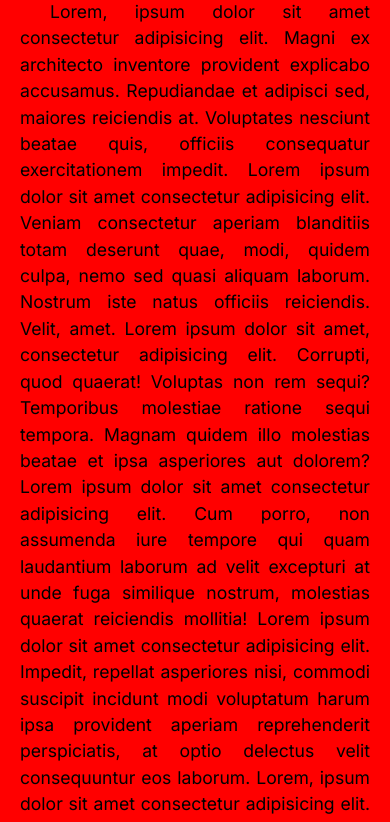
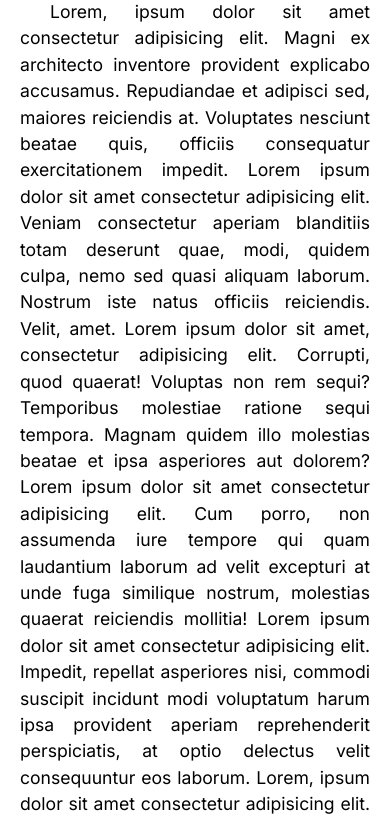
Before and after one commit to Nxdededo/stare, a plain HTML site: page index.html in a window 390 px wide. Shown: the part 293-1115 px from the top of the page. Drawn offline with Linux system fonts and the light colour scheme.

Commit message:
voltando ao normal

```diff
--- a/styles/style.css
+++ b/styles/style.css
@@ -114,7 +114,7 @@ nav a:hover {
 
 @media (max-width: 1159px) {
     body {
-        overflow-x: auto;
+        overflow-x: hidden;
     }
 
     .nav-list {
@@ -195,7 +195,7 @@ body {
 }
 
 main {
-    background-color: red;
+    background-color: white;
     min-width: 320px;
     max-width: 650px;
     margin: auto;
```
